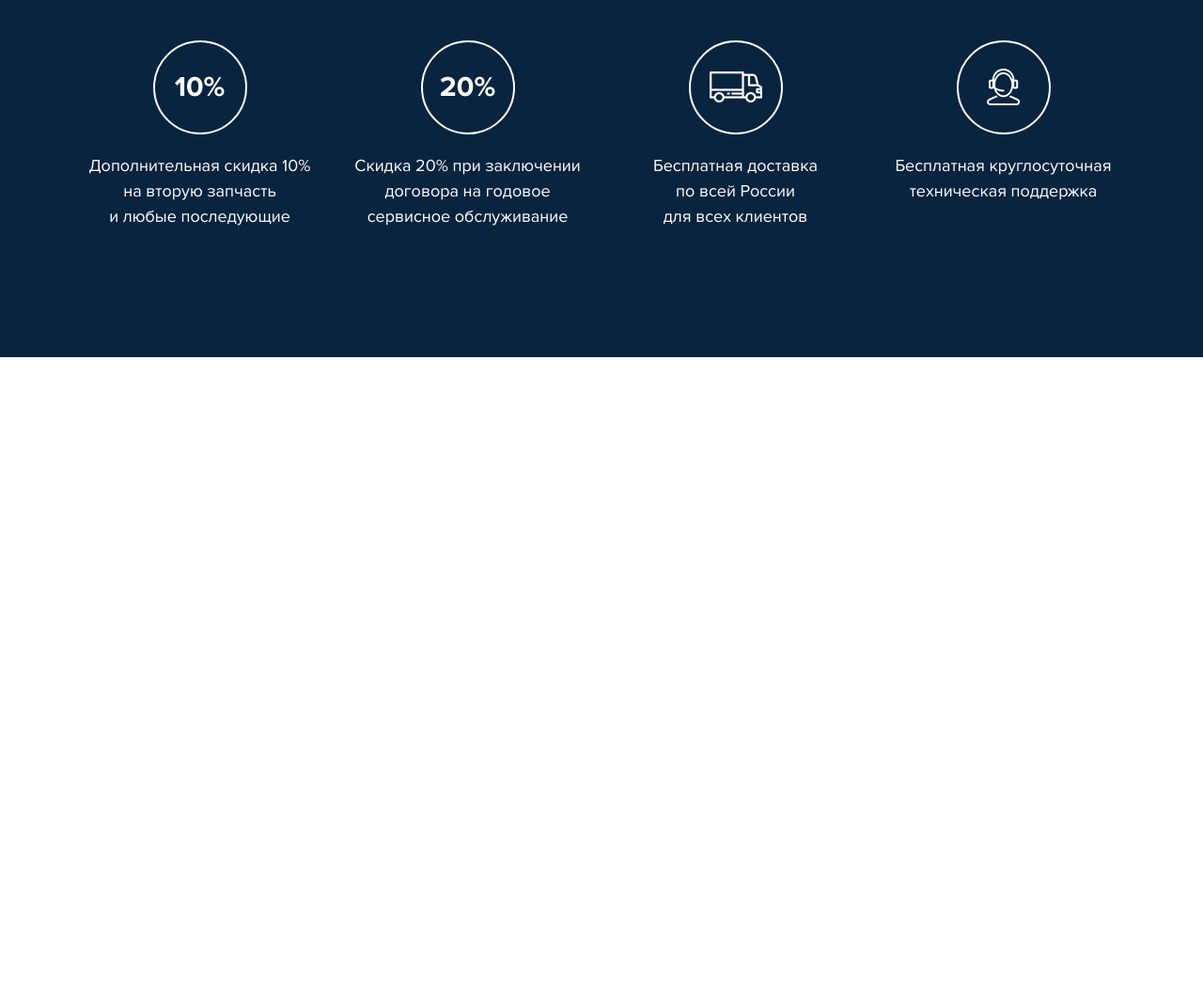
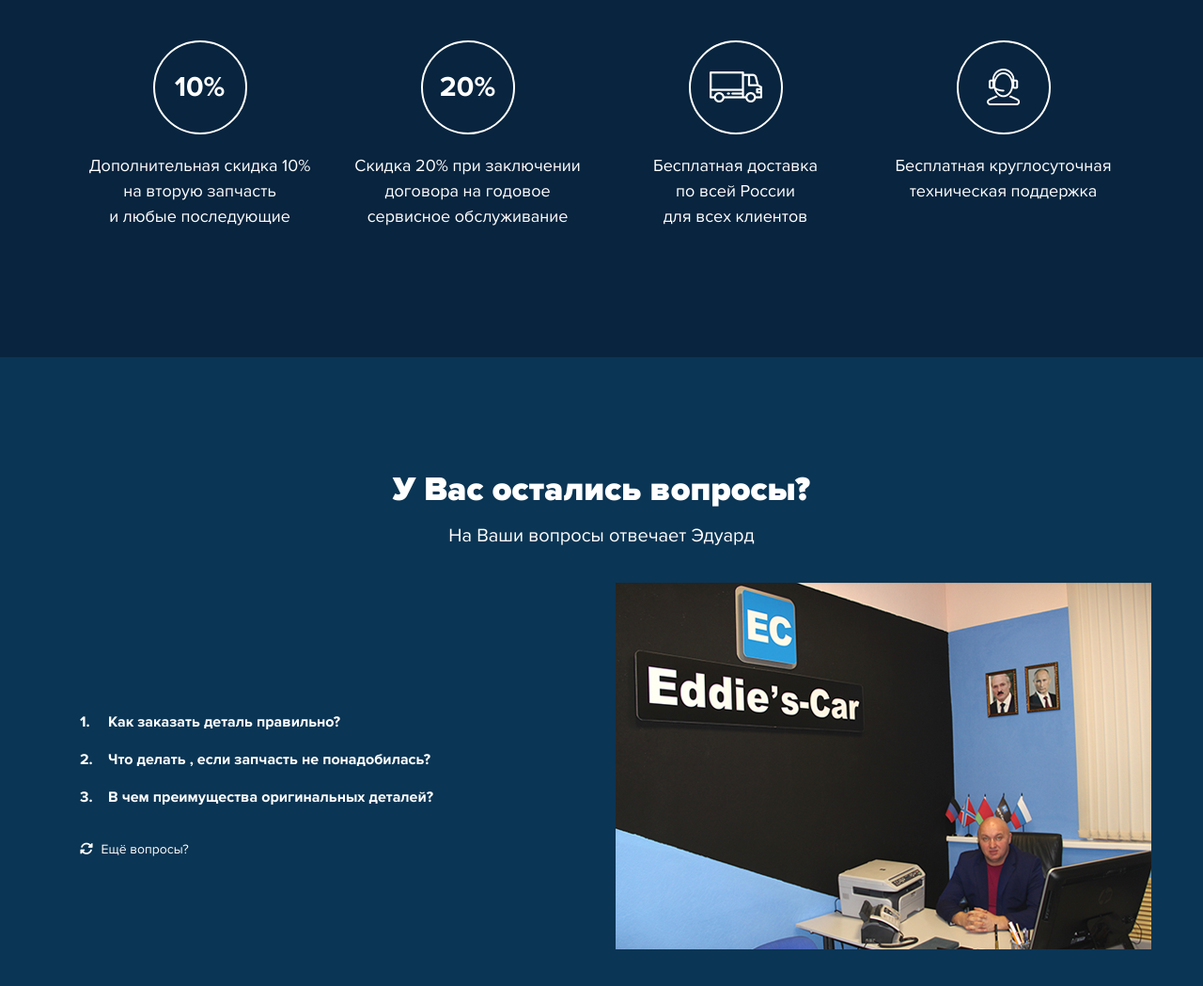
Before and after one commit to Akela989/Eddie-s-car, a website: page docs/index.html in a window 1280 px wide. Shown: the part 3470-4519 px from the top of the page at 94% size. Before the commit the page ends 3850 px from the top, so only its background shows below. Drawn offline with nearby package versions, Linux system fonts and the light colour scheme.

Commit message:
questions_section files

```diff
--- a/docs/index.html
+++ b/docs/index.html
@@ -286,7 +286,7 @@
 	<section class="bonus">
 		<div class="container">
 			<div class="row">
-				<div class="col-md-12">
+				<div class="col-12">
 					<div class="bonus_article">
 						<h2 class="bonus_article__title">
 							У нас разработаны бонусные системы<br>
@@ -346,5 +346,75 @@
 			</div>
 		</div>
 	</section>
+	<section class="questions">
+		<div class="container">
+			<div class="row">
+				<div class="col-12">
+					<div class="questions_article">
+						<h2 class="questions_article__title">
+							У Вас остались вопросы?
+						</h2>
+						<h3 class="questions_article__under_title">
+							На Ваши вопросы отвечает Эдуард
+						</h3>
+					</div>
+				</div>
+			</div>
+			<div class="row">
+				<div class="col-md-6">
+					<div class="q_part">
+							<ul class="q_part__questions">
+								<span>1.</span>
+								<li>Как заказать деталь правильно?</li>
+							</ul>
+								<ul class="q_part__answers">
+									<li>
+									Для того чтобы заказать деталь правильно,<br>
+									достаточно оставить заявку и мы вас<br>
+									бесплатно проконсультируем по всем<br>
+									вопросам , которые у вас возникнут.
+									</li>
+						    	</ul>
+							<ul class="q_part__questions">
+								<span>2.</span>
+								<li>Что делать , если запчасть не понадобилась?</li>
+							</ul>
+								<ul class="q_part__answers">
+									<li>
+									Если Вы вдруг приобрели запчасть ,<br>
+                                	которая в итоге вам не понадобилась,<br>
+                                	Вы можете вернуть нам обратно и <br>
+                                	получить всю сумму за запчасть.
+									</li>
+								</ul>
+							<ul class="q_part__questions">
+								<span>3.</span>
+								<li>В чем преимущества оригинальных деталей?</li>
+							</ul>
+								<ul class="q_part__answers">
+									<li>
+									В том , что Вы не будете волноваться<br>
+									за гарантию и пригодность детали.
+									</li>
+								</ul>
+				        <a href="#" class="q_part__last_question">
+				            	<i class="fas fa-sync-alt"></i>
+				            	Ещё вопросы?
+				        </a>
+					</div>
+				</div>
+				<div class="col-md-6">
+					<div class="q_ava">
+						<img src="img/office_photo.png" alt="office_photo">
+					</div>
+				</div>
+			</div>
+		</div>
+	</section>
+	<script
+  src="https://code.jquery.com/jquery-3.4.1.js"
+  integrity="sha256-WpOohJOqMqqyKL9FccASB9O0KwACQJpFTUBLTYOVvVU="
+  crossorigin="anonymous"></script>
+  <script src="js/main.js"></script>
 </body>
 </html>
--- /dev/null
+++ b/docs/js/main.js
@@ -0,0 +1,7 @@
+$(".q_part__questions").on("click", function(){
+  var answer = $(this).next();
+
+
+  $(".q_part__answers").not(answer).slideUp(1000);
+  answer.slideToggle(1000);
+});
--- a/src/css/main.sass
+++ b/src/css/main.sass
@@ -5,4 +5,5 @@
 @import './parts/search'
 @import './parts/insurance'
 @import './parts/bonus'
+@import './parts/questions'
 @import './parts/media'
--- /dev/null
+++ b/src/css/parts/_questions.sass
@@ -0,0 +1,65 @@
+@import './interface'
+
+
+.questions
+	padding: 15vh 0
+	background-color: #0b3554
+	color: #ffffff
+
+
+.questions_article
+	text-align: center
+	&__title
+	   font-family: $font-black
+	   font-weight: 400
+	   font-size: 36px
+	&__under_title
+	   margin-top: 15px
+	   font-family: $font-reg
+	   font-weight: 400
+	   font-size: 20px
+
+
+.q_part
+	display: flex
+	flex-direction: column
+	justify-content: center
+	height: 100%
+	margin-top: 35px
+	&__questions
+	   cursor: pointer
+	   padding: 0
+	   display: flex
+	   list-style: none
+	   font-family: $font-bold
+	   font-weight: 700
+	   font-size: 16px
+	&__questions span
+	   width: 10px
+	   height: 10px
+	   margin-right: 20px
+	&__answers
+	   display: none
+	   font-family: $font-reg
+	   font-weight: 400
+	   font-size: 14px
+	   list-style: none
+	   margin: 10px 0
+	&__last_question
+	   text-decoration: none
+	   color: #ffffff
+	   font-family: $font-reg
+	   font-size: 14px
+	   font-weight: 400
+	&__last_question:hover
+	   text-decoration: none
+	   color: $y_color
+
+
+.fa-sync-alt
+	margin: 20px 5px 0 0
+
+
+
+.q_ava
+	margin-top: 30px
--- /dev/null
+++ b/src/js/main.js
@@ -0,0 +1,7 @@
+$(".q_part__questions").on("click", function(){
+  var answer = $(this).next();
+
+
+  $(".q_part__answers").not(answer).slideUp(1000);
+  answer.slideToggle(1000);
+});
```
Also changed, not shown: src/index.html (+71 -1 lines), docs/css/main.min.css, docs/img/office_photo.png (added), src/img/office_photo.png (added).
